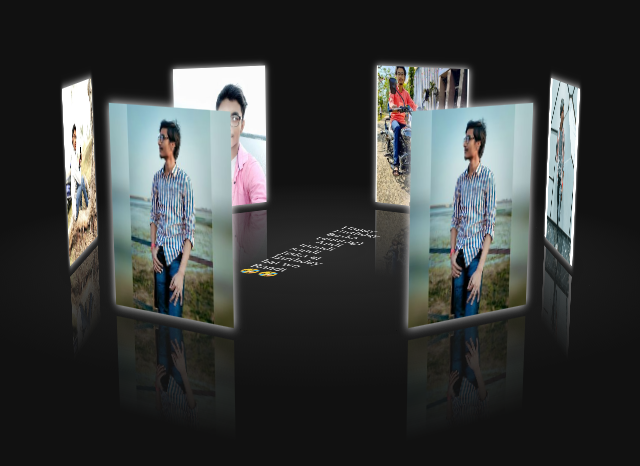
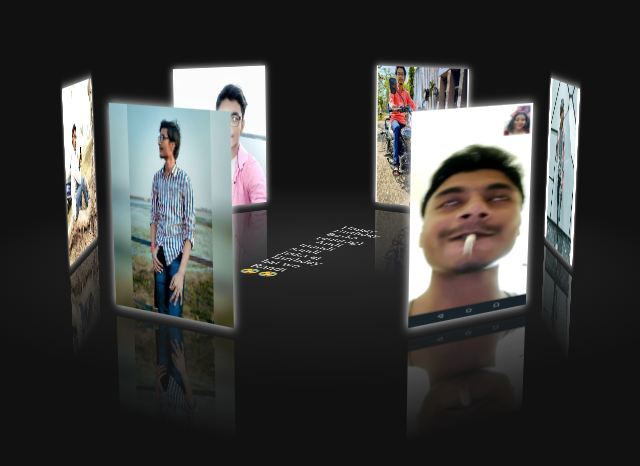
Before and after one commit to Souvik-Halder/birthday-wisher, a plain HTML site: page index.html in a window 1280 px wide. Shown: the part 232-698 px from the top of the page, without its empty margins (319-959 px from the left). Drawn offline with Linux system fonts and the light colour scheme.

Commit message:
baska biri uploaded

```diff
--- a/index.html
+++ b/index.html
@@ -18,7 +18,7 @@
 
 
     <img src="./images/145761452_766827140901019_6771271762624467489_n.jpg" alt="">
-    <img src="./images/145761452_766827140901019_6771271762624467489_n.jpg" alt="">
+    <img src="./images/baska biri.jpg" alt="">
     <img src="./images/269642624_967314100852321_4394411580829161681_n.jpg" alt="">
     <img src="./images/273502843_996758044574593_7675044008994713942_n.jpg" alt="">
     <img src="./images/69836244_390114538572283_7636085392793403392_n.jpg" alt="">
```
Also changed, not shown: images/baska biri.jpg (added).
